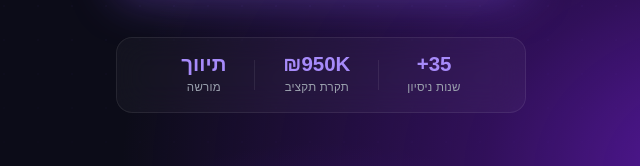
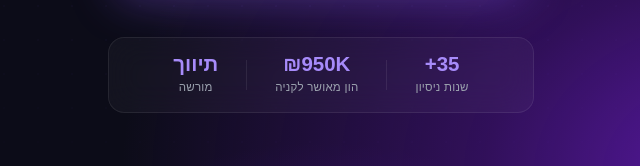
Before and after one commit to odedpery8-source/PSAGOT-ARAD, a plain HTML site: page index.html in a window 1280 px wide. Shown: the part 861-1027 px from the top of the page, 319-959 px from the left. Drawn offline with Linux system fonts and the light colour scheme; a script that the page names is missing; a web font is replaced by a local one.

Commit message:
Change stat label from תקרת תקציב to הון מאושר לקניה
Co-Authored-By: Claude Sonnet 4.6 <noreply@anthropic.com>

```diff
--- a/index.html
+++ b/index.html
@@ -1278,7 +1278,7 @@ height="0" width="0" style="display:none;visibility:hidden"></iframe></noscript>
     <div class="stat-sep" aria-hidden="true"></div>
     <div class="hero-stat">
       <strong>₪950K</strong>
-      <span>תקרת תקציב</span>
+      <span>הון מאושר לקניה</span>
     </div>
     <div class="stat-sep" aria-hidden="true"></div>
     <div class="hero-stat">
```
